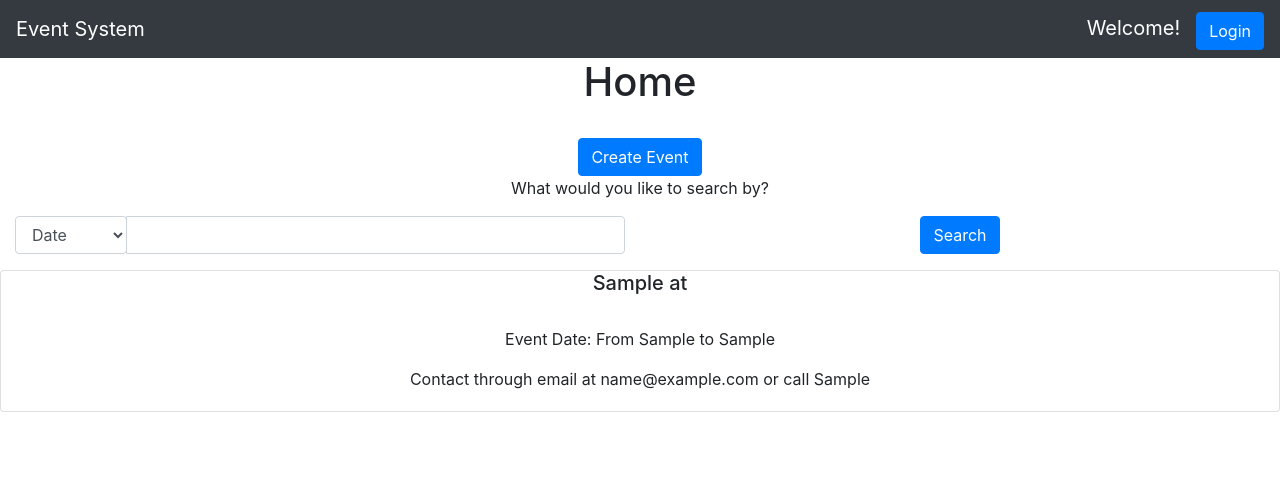
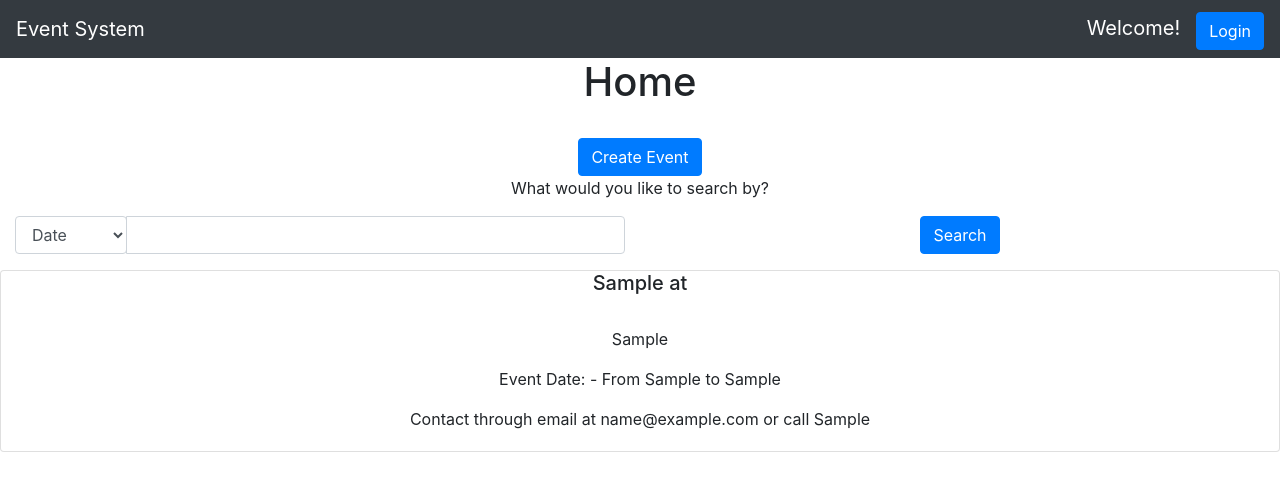
Before and after one commit to COP4710/front-end, a React (Create React App) app: page /createevent in a window 1280 px wide. Both pictures are taken after typing "Sample", "Sample", "name@example.com", "Sample", "Sample", "Sample" into the empty fields and a click on the button "Submit Event". Shown: the top 490 px of the page. Built offline with nearby package versions, Linux system fonts and the light colour scheme.

Commit message:
Added desciption and end date to event stuff

```diff
--- a/src/components/EventComponent.js
+++ b/src/components/EventComponent.js
@@ -12,7 +12,8 @@ export class EventComponent extends React.Component {
             <Card>
                 <Card.Title>{this.props.eventName} at {this.props.eventLocation}</Card.Title>
                 <Card.Body>
-                    <Card.Text>Event Date: {this.props.eventDate} From {this.props.eventStartTime} to {this.props.eventEndTime}</Card.Text>
+                    <Card.Text>{this.props.eventDescription}</Card.Text>
+                    <Card.Text>Event Date: {this.props.eventDate} - {this.props.eventEndDate} From {this.props.eventStartTime} to {this.props.eventEndTime}</Card.Text>
                     <Card.Text>Contact through email at {this.props.eventEmail} or call {this.props.eventPhone}</Card.Text>
                 </Card.Body>
             </Card>
--- a/src/pages/CreateEvent.js
+++ b/src/pages/CreateEvent.js
@@ -40,6 +40,7 @@ export class CreateEvent extends React.Component{
             start_time: this.state.eventStartTimeBox,
             end_time: this.state.eventEndTimeBox,
             date: this.state.eventDateBox,
+            end_date: this.state.eventEndDateBox,
         }
 
         this.props.onEventCreated(dataOut)
@@ -139,10 +140,16 @@ export class CreateEvent extends React.Component{
                 </Form.Group>
                 <Form.Group as={Row}>
                     <Form.Group as={Col}>
-                        <Form.Label >Date:</Form.Label>
+                        <Form.Label >Start date:</Form.Label>
                     </Form.Group>
                     <Form.Group as={Col}>
                         <Form.Control name="eventDateBox" onChange={this.handleChange} type="text"></Form.Control>
+                    </Form.Group>
+                    <Form.Group as={Col}>
+                        <Form.Label >End date:</Form.Label>
+                    </Form.Group>
+                    <Form.Group as={Col}>
+                        <Form.Control name="eventEndDateBox" onChange={this.handleChange} type="text"></Form.Control>
                     </Form.Group>
                 </Form.Group>
                 <Form.Group as={Row}>
--- a/src/pages/Home.js
+++ b/src/pages/Home.js
@@ -58,9 +58,9 @@ export class Home extends React.Component {
         var eventComponents = (
             <div>
                 {eventList.map(event => <EventComponent key={event.eventName}
-                eventName={event.eventName} eventLocation={event.location} eventStartTime={event.start_time}
-                eventEndTime={event.end_time} eventEmail={event.email} eventPhone={event.phone}
-                eventDate={event.date}/>)}
+                eventName={event.eventName} eventDescription={event.eventDescription} eventLocation={event.location}
+                eventStartTime={event.start_time} eventEndTime={event.end_time} eventEmail={event.email}
+                eventPhone={event.phone} eventDate={event.date} eventEndDate={event.end_date}/>)}
             </div>
         )
 
```
